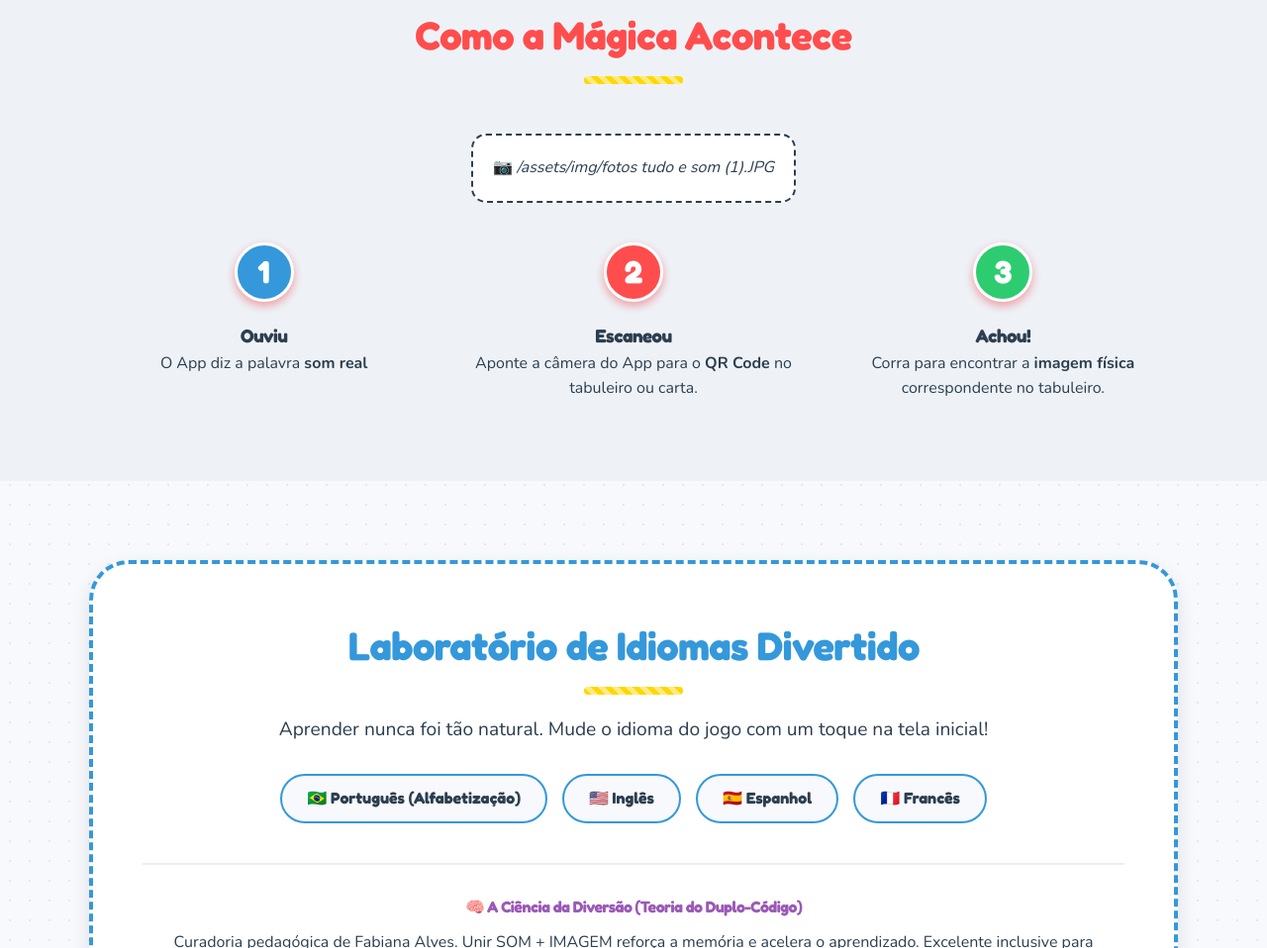
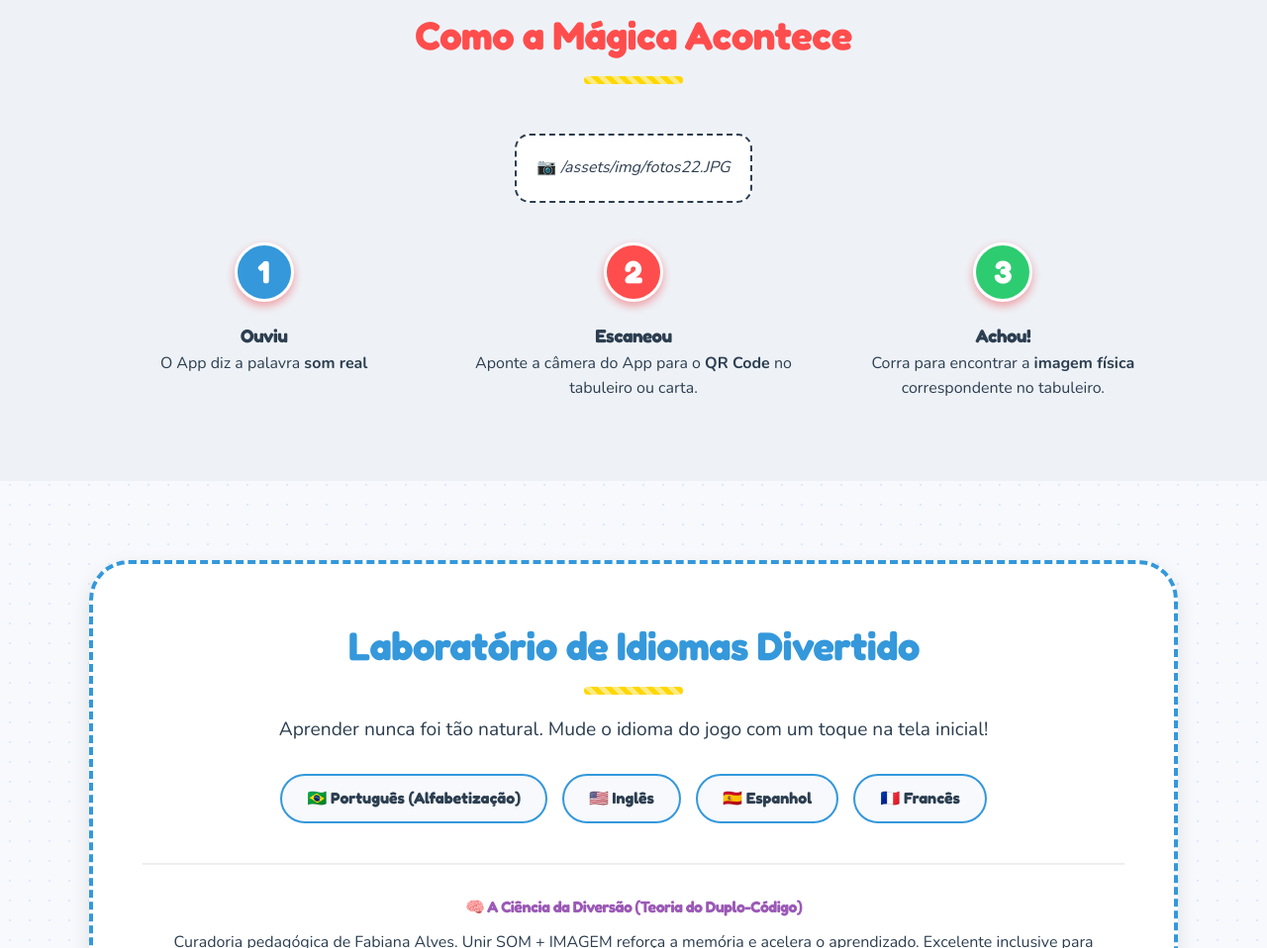
Before and after one commit to carlosbetos/sitetudoesom, a plain HTML site: page index.html in a window 1280 px wide. Shown: the part 1320-2278 px from the top of the page at 99% size. Drawn offline with nearby package versions, Linux system fonts and the light colour scheme.

Commit message:
Update index.html

```diff
--- a/index.html
+++ b/index.html
@@ -392,7 +392,7 @@
             <h2 class="section-title" style="color: var(--cor-vermelha);">Como a Mágica Acontece</h2>
 
             <div style="text-align: center; margin-bottom: 40px;">
-                 <p style="background: #fff; padding: 20px; border-radius: 15px; display: inline-block; border: 2px dashed var(--cor-texto);">📷 <em>/assets/img/fotos tudo e som (1).JPG</em></p>
+                 <p style="background: #fff; padding: 20px; border-radius: 15px; display: inline-block; border: 2px dashed var(--cor-texto);">📷 <em>/assets/img/fotos22.JPG</em></p>
             </div>
 
             <div class="steps-container">
```
